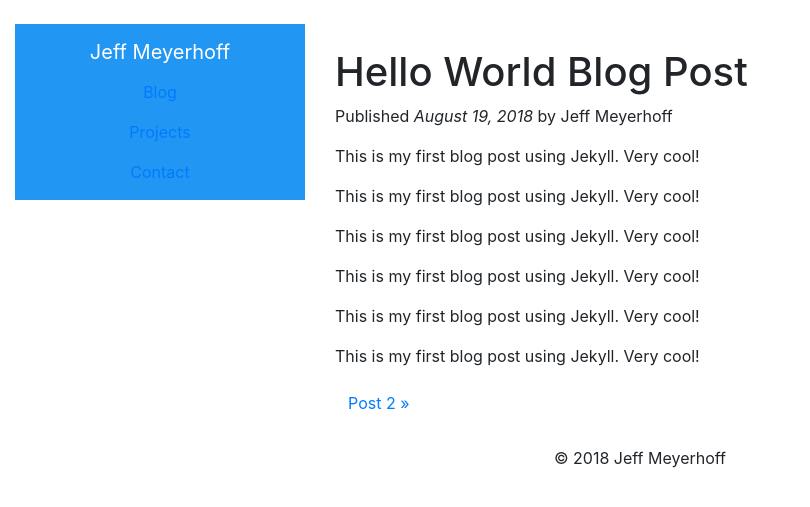
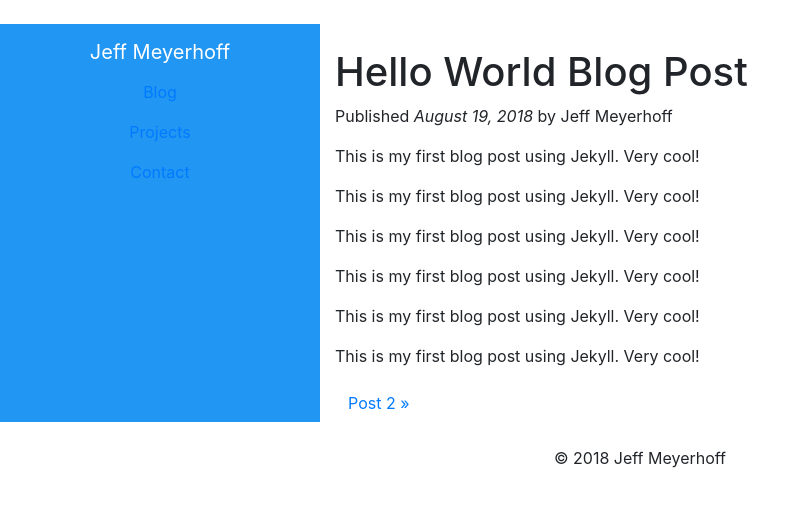
Before and after one commit to jeffington/jeffington.github.io, a Jekyll site: the page built from _posts/2018-8-19-hello-world.md, in a window 1280 px wide. Shown: the top 507 px of the page, without its empty margins (0-810 px from the left). Built offline with Jekyll 4.4.1, drawn with Linux system fonts in a browser that asks for light colours.

Commit message:
Add theme background to navigation

```diff
--- a/_layouts/default.html
+++ b/_layouts/default.html
@@ -6,7 +6,7 @@
   <body>
 
   <div class="container-fluid">
-  <div class="row d-block d-md-none">
+  <div class="row d-block d-md-none theme-background">
   {% include horizontal_nav.html %}
   </div>
          <div class="row">
--- a/_layouts/post.html
+++ b/_layouts/post.html
@@ -6,12 +6,12 @@
   <body>
 
   <div class="container-fluid mt-md-4">
-  <div class="row d-block d-md-none">
+  <div class="row d-block d-md-none theme-background">
   {% include horizontal_nav.html %}
   </div>
          <div class="row">
 
-            <div class="col-3 d-none d-md-block">
+            <div class="col-3 d-none d-md-block theme-background">
             	{% include vertical_nav.html %}
             </div>
 
```
